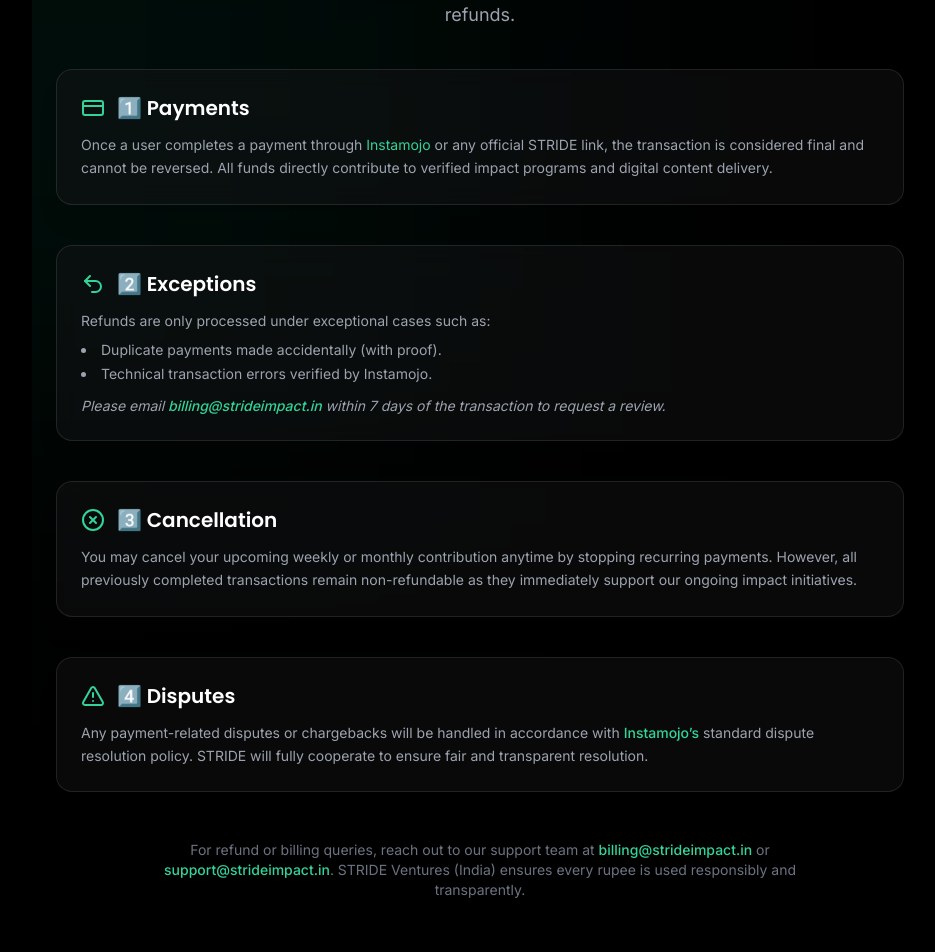
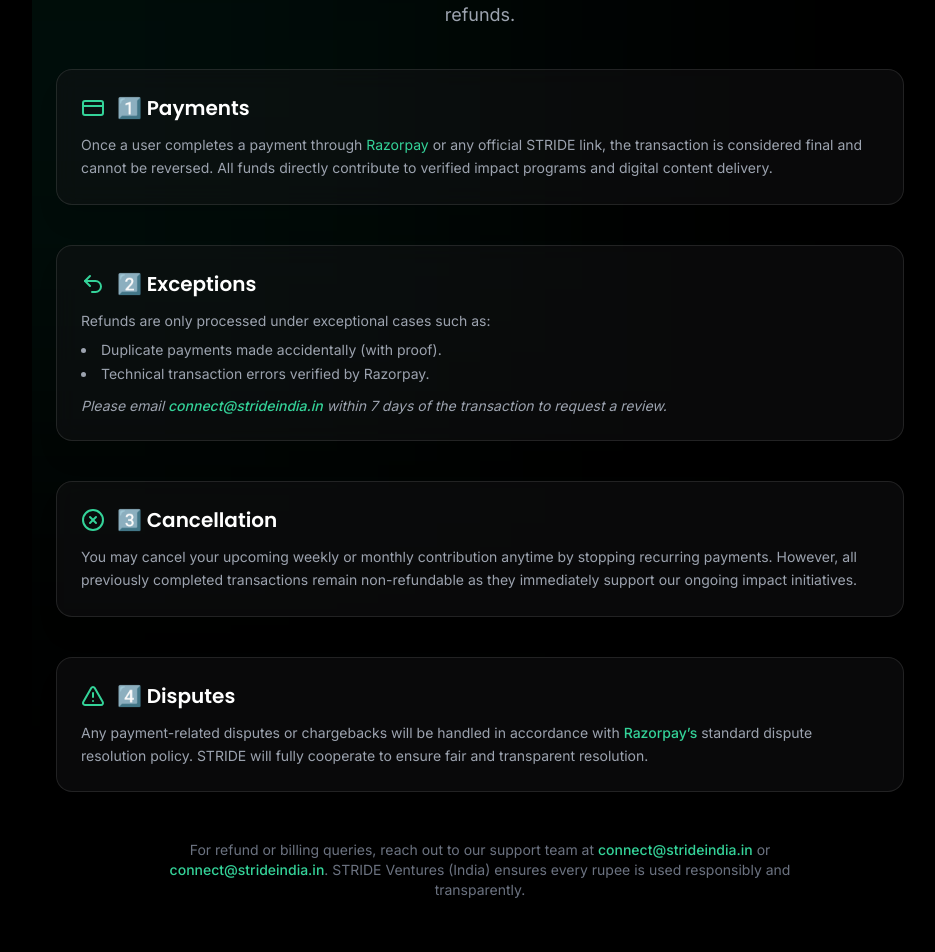
Before and after one commit to 26Fizz/STRIDE, a React (Vite) app: page /refund-policy in a window 1280 px wide. Shown: the part 400-1352 px from the top of the page, without its empty margins (160-1095 px from the left). Built offline with nearby package versions, Linux system fonts and the light colour scheme; no server answers.

Commit message:
Update RefundPolicy.jsx

```diff
--- a/src/Legal/RefundPolicy.jsx
+++ b/src/Legal/RefundPolicy.jsx
@@ -42,7 +42,7 @@ const RefundPolicy = () => {
             </div>
             <p className="text-gray-400 text-sm leading-relaxed">
               Once a user completes a payment through{" "}
-              <span className="text-emerald-400">Instamojo</span> or any official
+              <span className="text-emerald-400">Razorpay</span> or any official
               STRIDE link, the transaction is considered final and cannot be
               reversed. All funds directly contribute to verified impact
               programs and digital content delivery.
@@ -63,12 +63,12 @@ const RefundPolicy = () => {
             </p>
             <ul className="list-disc list-inside text-gray-400 text-sm mt-2 space-y-1">
               <li>Duplicate payments made accidentally (with proof).</li>
-              <li>Technical transaction errors verified by Instamojo.</li>
+              <li>Technical transaction errors verified by Razorpay.</li>
             </ul>
             <p className="text-gray-400 text-sm mt-3 italic">
               Please email{" "}
               <span className="text-emerald-400 font-medium">
-                billing@strideimpact.in
+               connect@strideindia.in
               </span>{" "}
               within 7 days of the transaction to request a review.
             </p>
@@ -103,7 +103,7 @@ const RefundPolicy = () => {
             <p className="text-gray-400 text-sm leading-relaxed">
               Any payment-related disputes or chargebacks will be handled in
               accordance with{" "}
-              <span className="text-emerald-400 font-medium">Instamojo’s</span>{" "}
+              <span className="text-emerald-400 font-medium">Razorpay’s</span>{" "}
               standard dispute resolution policy. STRIDE will fully cooperate to
               ensure fair and transparent resolution.
             </p>
@@ -119,11 +119,11 @@ const RefundPolicy = () => {
         >
           For refund or billing queries, reach out to our support team at{" "}
           <span className="text-emerald-400 font-medium">
-            billing@strideimpact.in
+           connect@strideindia.in
           </span>{" "}
           or{" "}
           <span className="text-emerald-400 font-medium">
-            support@strideimpact.in
+           connect@strideindia.in
           </span>
           .
           STRIDE Ventures (India) ensures every rupee is used responsibly and
```
